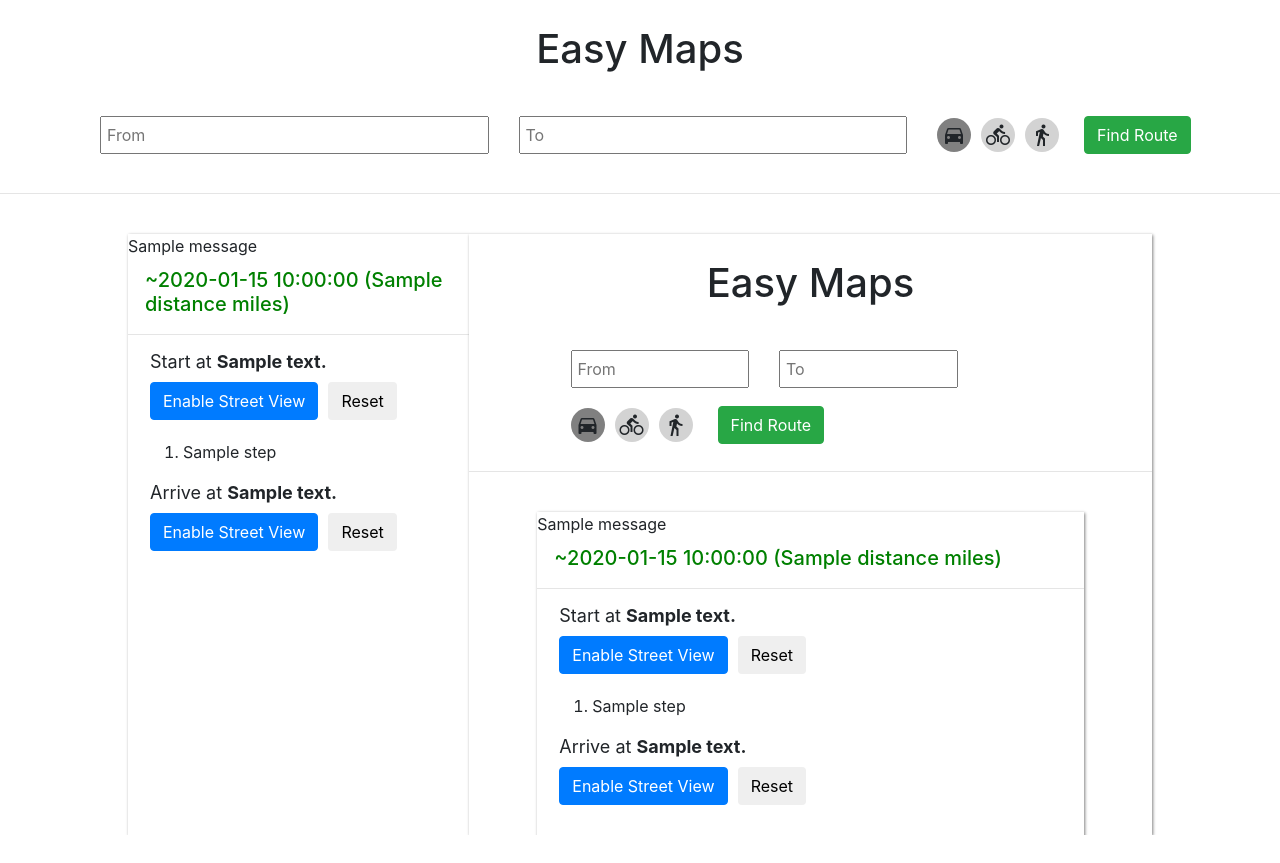
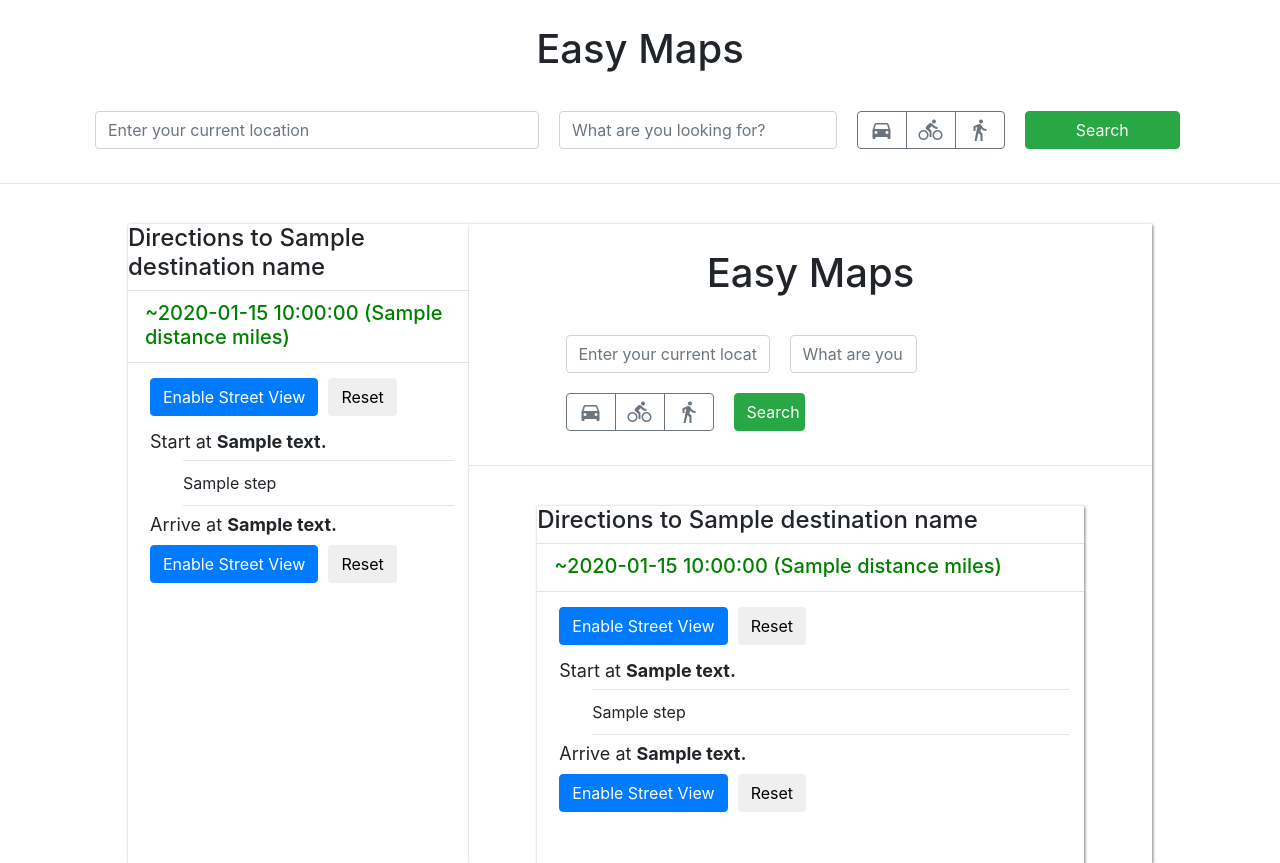
Before and after one commit to richardchen910/Abridge, a Flask app: template templates/submit.html in a window 1280 px wide. Before the commit the page ends 835 px from the top, so only its background shows below. Run offline with Flask 2, Linux system fonts and the light colour scheme; the template is opened without the code that fills it: most values are stand-ins (such as "Sample title", 1, 10 or a date in 2020); one stand-in notice (Sample message) is shown; some libraries are stand-ins or nearby versions.

Commit message:
Added bootstrap to inputs, display name of destination above directions

```diff
--- a/app.py
+++ b/app.py
@@ -13,34 +13,29 @@ def index():
 
 @app.route('/submit', methods=['POST'])
 def input():
-	error = set()
-
-	origin = request.form['origin']
-	destination = request.form['destination']
-	if origin == "":
-		error.add("Please enter a start location")
-	if destination == "":
-		error.add("Please enter a end location")
-	if len(error) > 0:
-		return render_template('home.html', error=error)
-	try:
-		travel_mode = request.form['travel_mode']
-	except KeyError:
-		error.add("Please select a mode of transportation")
-		return render_template('home.html', error=error)
-	else:
-		data = easy_maps_ui.run_application(origin, destination, travel_mode)
-		directions_map_url = easy_maps_ui.get_directions_map_url(origin, destination, travel_mode)
-		start_lat = data["latlng"]["start"]["lat"]
-		start_lng = data["latlng"]["start"]["lng"]
-		end_lat = data["latlng"]["end"]["lat"]
-		end_lng = data["latlng"]["end"]["lng"]
-		start_street_map_url = easy_maps_ui.get_street_map_url(start_lat, start_lng)
-		end_street_map_url = easy_maps_ui.get_street_map_url(end_lat, end_lng)
-		return render_template('submit.html', data=data, directions_map_url=directions_map_url, start_street_map_url=start_street_map_url, end_street_map_url=end_street_map_url)
-
-
-
+	# User input
+	location = request.form['location']
+	query = request.form['query']
+	travel_mode = request.form['travel_mode']
+	# Get place id and get lat/lng of place to get list of locations matching user's search
+	place_id = easy_maps_ui.get_place_id(location)["candidates"][0]["place_id"]
+	place_details = easy_maps_ui.get_place_details(place_id)
+	place_lat = place_details["result"]["geometry"]["location"]["lat"]
+	place_lng = place_details["result"]["geometry"]["location"]["lng"]
+	destination = easy_maps_ui.get_results(place_lat, place_lng, query, travel_mode, location)
+	#Get name of destination
+	destination_place_id = easy_maps_ui.get_place_id(query + " " + destination)["candidates"][0]["place_id"]
+	destination_name = easy_maps_ui.get_place_details(destination_place_id)["result"]["name"]
+	# Get output
+	data = easy_maps_ui.run_application(location, destination, travel_mode)
+	directions_map_url = easy_maps_ui.get_directions_map_url(location, destination, travel_mode)
+	start_lat = data["latlng"]["start"]["lat"]
+	start_lng = data["latlng"]["start"]["lng"]
+	end_lat = data["latlng"]["end"]["lat"]
+	end_lng = data["latlng"]["end"]["lng"]
+	start_street_map_url = easy_maps_ui.get_street_map_url(start_lat, start_lng)
+	end_street_map_url = easy_maps_ui.get_street_map_url(end_lat, end_lng)
+	return render_template('submit.html', data=data, destination_name=destination_name, directions_map_url=directions_map_url, start_street_map_url=start_street_map_url, end_street_map_url=end_street_map_url)
 
 
 
--- a/templates/layout.html
+++ b/templates/layout.html
@@ -8,19 +8,27 @@
 	<link href="https://fonts.googleapis.com/icon?family=Material+Icons" rel="stylesheet">
 <style>
 
-	.flex-container {
-		display: flex;
-	}
-
 	.container-fluid {
 		width: 80%;
 	}
 
-	.location {
-		margin: 15px;
-		padding: 5px;
-		width: 35%;
+	#start {
+		width: 40%;
 	}
+
+	#end {
+		width: 25%;
+	}
+
+	#submit {
+		width: 14%;
+	}
+
+	.input {
+		margin: 10px;
+	}
+
+
 
 	.row-spacer {
 		padding: 20px;
@@ -42,22 +50,11 @@
 		margin: 25px 0px 30px;
 	}
 
-	#travel-mode {
-		padding: 0px 20px 0px 10px;
-	}
-
-
-	}
-
 	button {
 		display: block;
 		margin-left: auto;
 		margin-right: auto;
 		text-align: center;
-	}
-
-	label {
-		padding: 5px;
 	}
 
 	label > input.mode {
@@ -72,8 +69,7 @@
 
 	label > input.mode + i {
 		background-color: lightgrey;
-		border-radius: 50%;
-		padding: 5px;
+		padding: 7px;
 		cursor: pointer;
 	}
 
@@ -89,7 +85,7 @@
 
 	h5 {
 		color: green;
-		padding: 10px 0px;
+		padding: 10px 0px 5px;
 		margin-left: 17px;
 	}
 
@@ -99,7 +95,7 @@
 	}
 
 	ul {
-		list-style-type: decimal;
+		list-style-type: none;
 		margin: 0;
 	}
 
@@ -111,6 +107,7 @@
 		margin: 0;
 	}
 
+
 </style>
 </head>
 <body>
@@ -121,23 +118,26 @@
 	<!--Allows users to enable street view and reset to route map with button click-->
 	<script>
 		//global var that holds the URL of the route map
-		var route_map_url = document.getElementById("route-map").getAttribute("src");
+		var route_map = document.getElementById("route-map");
+		if (route_map != null) {
+			var route_map_url = route_map.getAttribute("src");
 
 			$(document).ready(function() {
 				$(".reveal-button").on("click", function() {
 					var location = $(this).attr("data-location");
 					var new_url = document.getElementById(location).getAttribute("src");
-				if (document.getElementById("route-map").getAttribute("src") != new_url) {
+					if (route_map.getAttribute("src") != new_url) {
 						$("#route-map").attr("src", new_url);
 					}
 				});
 
 				$(".reset-button").on("click", function() {
-				if (document.getElementById("route-map").getAttribute("src") != route_map_url) {
+					if (route_map.getAttribute("src") != route_map_url) {
 						$("#route-map").attr("src", route_map_url);
 					}
 				});
 			});
+		}
 	</script>
 
 	<!--Ensures that user does not leave any input missing before submit-->
@@ -156,6 +156,7 @@
 		destination.addEventListener("input", function() {
 			if (destination.validity.valueMissing) {
 				destination.setCustomValidity("Please enter a location");
+
 			}
 			else {
 				destination.setCustomValidity("");
--- a/templates/submit.html
+++ b/templates/submit.html
@@ -5,20 +5,25 @@
 		<h1>Easy Maps</h1>
 		<div class="container">
 			<form class="form-inline" method="POST" action="/submit">
-				<input id="start" class="location" type="text" placeholder="From" name="origin" required>
-				<input id="end" class="location" type="text" placeholder="To" name="destination" required>
-				<div id="travel-mode" class="form-group">
-					<label>
-						<input id="mode" type="radio" name="travel_mode" value="driving" class="mode" checked><i class="material-icons">directions_car</i>
-					</label>
-					<label>
-						<input type="radio" name="travel_mode" value="bicycling" class="mode"><i class="material-icons">directions_bike</i>
-					</label>
-					<label>
-						<input type="radio" name="travel_mode" value="walking" class="mode"><i class="material-icons">directions_walk</i>
-					</label>
+				<div class="form-group" style="width: 100%">
+					<label for="start"></label>
+					<input id="start" class="form-control input" type="text" autocomplete="off" placeholder="Enter your current location" name="location" required>
+					<label for="end"></label>
+					<input id="end" class="form-control input" type="text" autocomplete="off" placeholder="What are you looking for?" name="query" required>
+					<div class="btn-group btn-group-toggle" data-toggle="buttons" style="border: 1px; margin: 10px">
+					  	<label class="btn btn-outline-secondary">
+					    	<input type="radio" name="travel_mode" value="driving" required><i class="material-icons">directions_car</i>
+					  	</label>
+					  	<label class="btn btn-outline-secondary">
+					    	<input type="radio" name="travel_mode" value="bicycling"><i class="material-icons">directions_bike</i>
+					  	</label>
+					  	<label class="btn btn-outline-secondary">
+					    	<input type="radio" name="travel_mode" value="walking"><i class="material-icons">directions_walk</i>
+					  	</label>
+					</div>
+					<label for="submit"></label>
+					<input id="submit" class="btn btn-success input" type="submit" value="Search">
 				</div>
-				<input class="btn btn-success" type="submit" value="Find Route">
 			</form>
 		</div>
 		<br>
@@ -27,25 +32,22 @@
 
 	<div class="row-spacer"></div>
 	<div style="width: 80%" class="container-fluid">
-		<div class="row flex-container">
+		<div class="row">
 			<!--time, distance, directions for trip-->
 			<div class="col-md-4 box">
-				{% with messages = get_flashed_messages() %}
-					{% if messages %}
-						{% for message in messages %}
-							{{ message }}
-						{% endfor %}
-					{% endif %}
-				{% endwith %}
+				<h4>Directions to {{ destination_name }}</h4>
+				<hr>
 				<h5>~{{ data["time"] }} ({{ data["distance"] }} miles)</h5>
 				<hr>
 				<div class="directions">
 					<div class="col-md-12">
-						<p style="padding: 5px 7px 0px; margin: 0">Start at <strong>{{ data["start_address"] }}</strong></p>
-						<p style="padding: 7px 7px 10px"><button type="button" class="btn btn-primary reveal-button" data-location="origin">Enable Street View</button>&nbsp;&nbsp;<button class="btn reset-button" data-location="route-map">Reset</button></p>
+						<p style="padding: 7px 7px 7px"><button type="button" class="btn btn-primary reveal-button" data-location="origin">Enable Street View</button>&nbsp;&nbsp;<button class="btn reset-button" data-location="route-map">Reset</button></p>
+						<p style="padding: 5px 7px 5px; margin: 0">Start at <strong>{{ data["start_address"] }}</strong></p>
 						<ul>
+							<hr>
 							{% for step in data["directions"] %}
 								<li>{{ step }}</li>
+								<hr>
 							{% endfor %}
 						</ul>
 						<p style="padding: 5px 7px 0px">Arrive at <strong>{{ data["end_address"] }}</strong></p>
```
Also changed, not shown: easy_maps_api.py (+32 -7 lines), easy_maps_ui.py (+63 -6 lines), templates/home.html (+19 -13 lines). Lines whose indentation alone changed are shown as unchanged.
